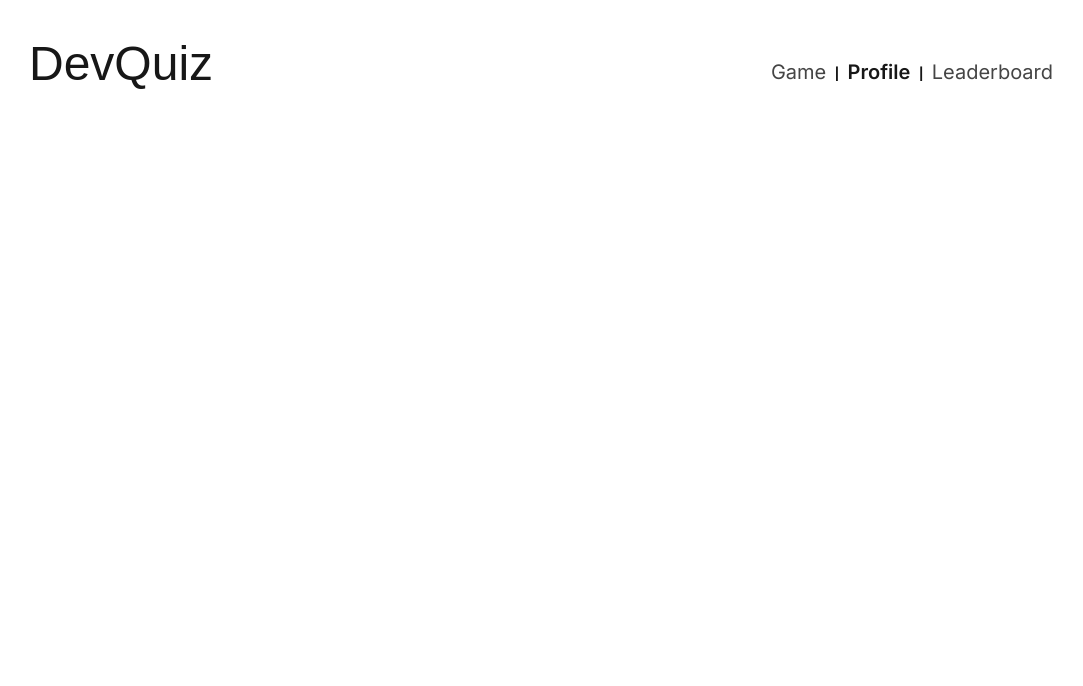
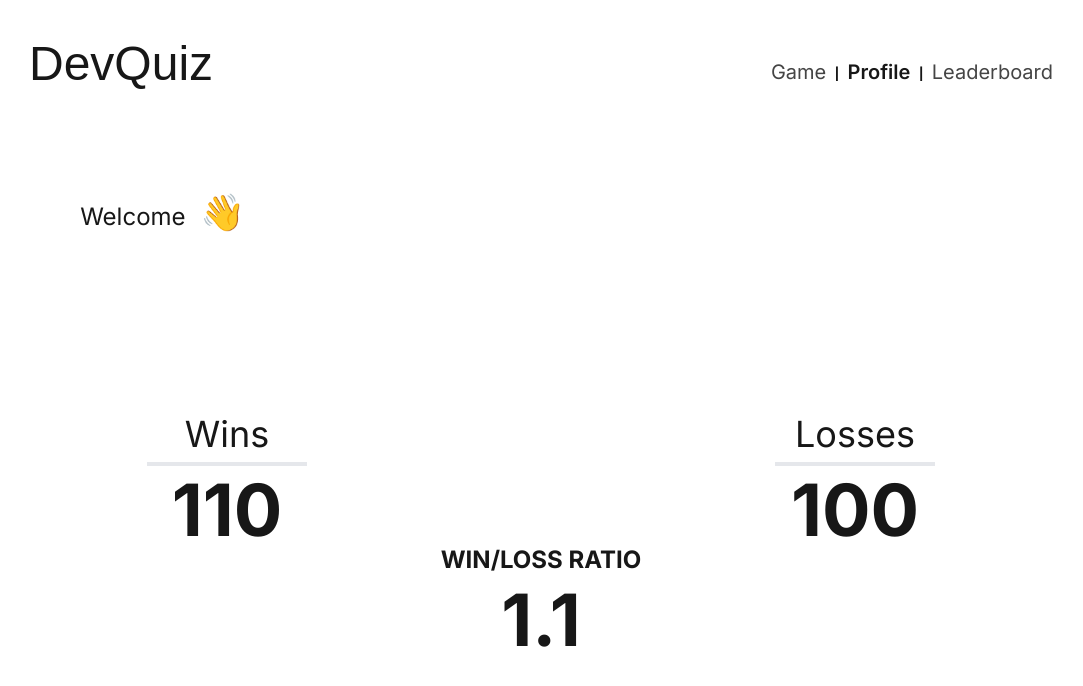
Before and after one commit to BChainbuddy/DevelopmentQuiz, a Next.js app: page /profile in a window 1280 px wide. Shown: the top 686 px of the page, without its empty margins (99-1182 px from the left). Built offline with nearby package versions, Linux system fonts and the light colour scheme; no server answers; the database is empty; a web font is replaced by a local one.

Commit message:
added profile page

```diff
--- a/src/app/profile/page.tsx
+++ b/src/app/profile/page.tsx
@@ -1,11 +1,37 @@
+import Ratio from "@/components/Profile/Ratio";
+import Stat from "@/components/Profile/Stat";
 import prisma from "@/lib/db";
+import { getServerSession } from "next-auth";
 
 export default async function ProfilePage() {
+  const session = await getServerSession();
+
   const profile = await prisma.profile.findUnique({
     where: {
-      username: "jaka.potokar50@gmail.com",
+      username: session?.user?.email ?? "",
     },
-  }); // get username from next/auth
+  });
 
-  return <></>;
+  // Mock data
+  const data = {
+    username: "jakapotokar50@gmail.com",
+    wins: 110,
+    losses: 100,
+  };
+
+  return (
+    <div className="flex flex-col flex-1 w-full max-w-[90rem] mx-auto justify-evenly px-[5%] pb-[10vh] font-inter">
+      <div>
+        <p className="text-2xl">
+          Welcome {session?.user?.name}
+          <span className="text-4xl ml-2">👋</span>
+        </p>
+      </div>
+      <div className="flex flex-row justify-around">
+        <Stat label="Wins" data={110} />
+        <Ratio data={data} />
+        <Stat label="Losses" data={100} />
+      </div>
+    </div>
+  );
 }
--- /dev/null
+++ b/src/components/Profile/Ratio.tsx
@@ -0,0 +1,14 @@
+interface RatioProps {
+  data: { username: string; wins: number; losses: number };
+}
+
+export default function Ratio({ data }: RatioProps) {
+  return (
+    <div className="flex flex-col mt-[30vh]">
+      <p className="text-2xl font-bold py-2">WIN/LOSS RATIO</p>
+      <p className="text-7xl text-center font-bold">
+        {data.wins / data.losses}
+      </p>
+    </div>
+  );
+}
--- /dev/null
+++ b/src/components/Profile/Stat.tsx
@@ -0,0 +1,13 @@
+interface StatProps {
+  label: string;
+  data: number;
+}
+
+export default function Stat({ label, data }: StatProps) {
+  return (
+    <div className="flex flex-col gap-y-2 items-center justify-center w-[10rem]">
+      <p className="border-b-4 w-full text-center text-4xl py-2">{label}</p>
+      <p className="text-7xl font-bold">{data}</p>
+    </div>
+  );
+}
```
